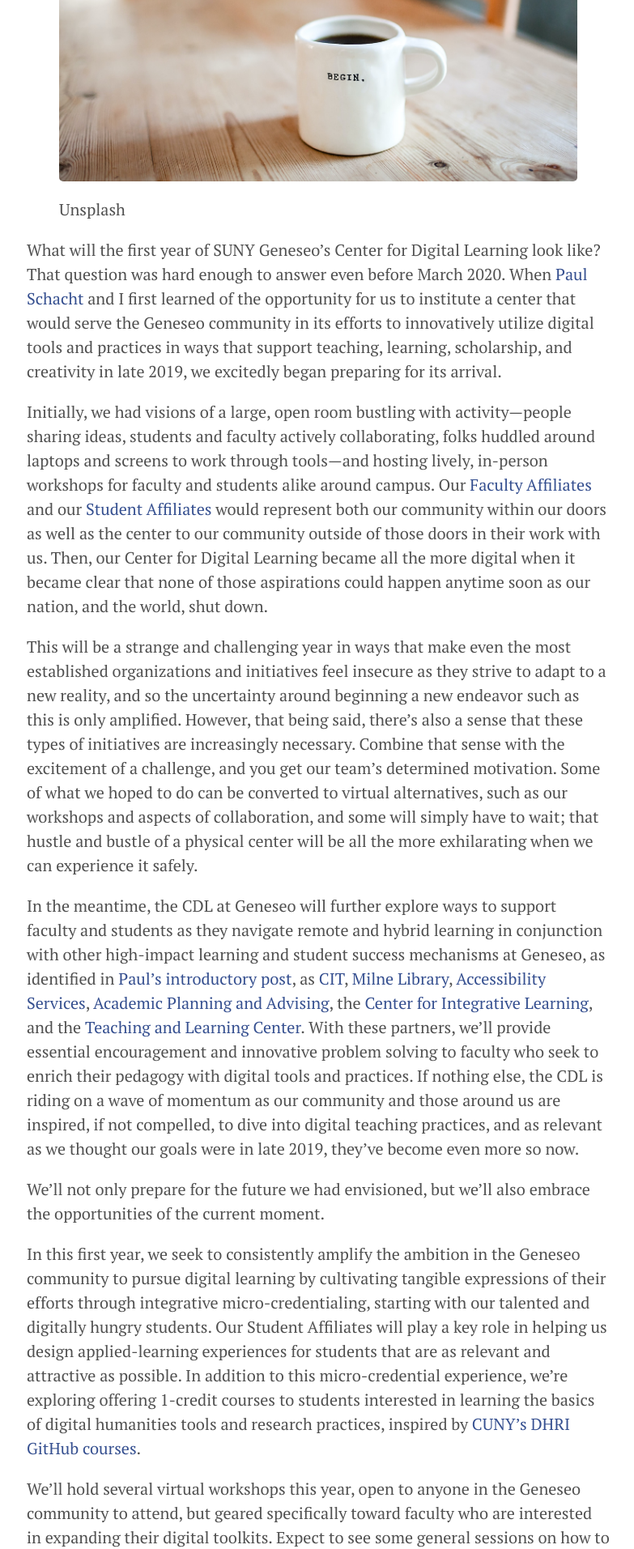
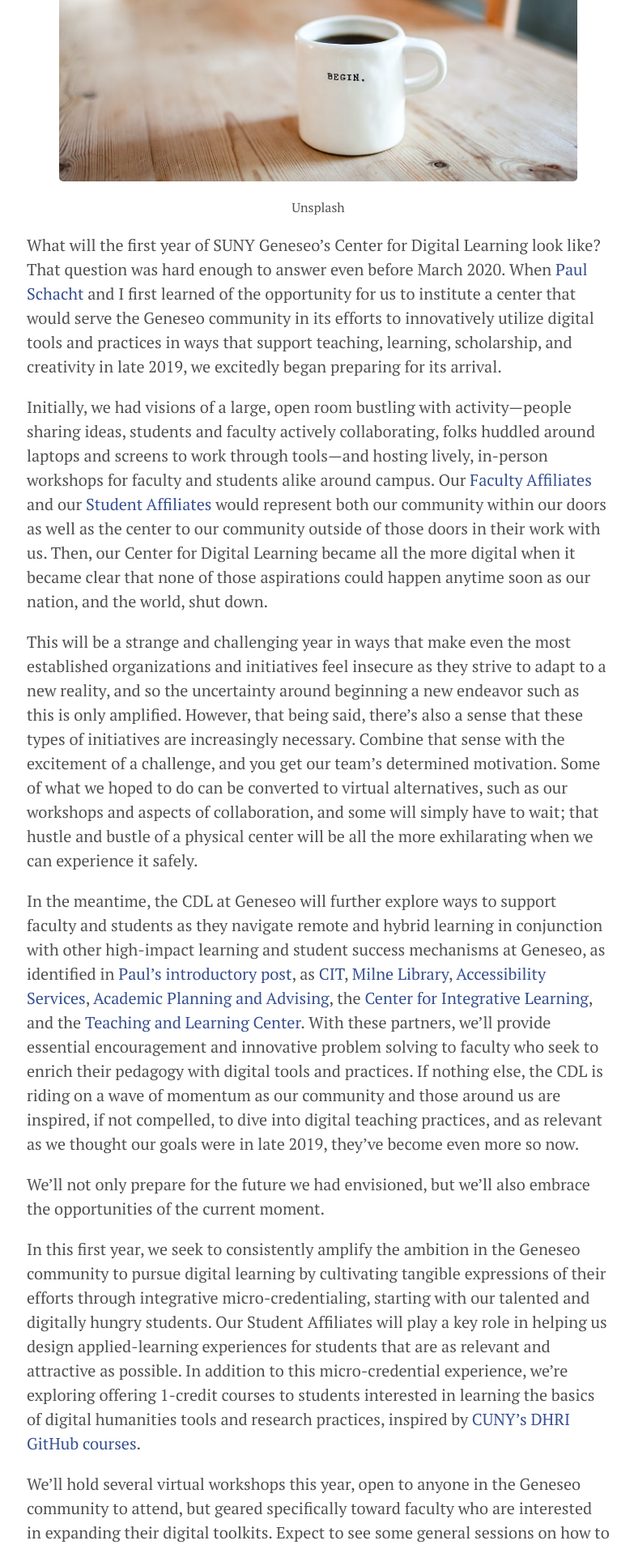
Before and after one commit to cdl-geneseo/cdl-geneseo.github.io, a Jekyll site: the page built from index.html, in a window 1280 px wide. Shown: the part 475-2388 px from the top of the page at 81% size, without its empty margins (247-1030 px from the left). Built offline with Jekyll 4.4.1, drawn with Linux system fonts in a browser that asks for light colours; the list of posts is cut into pages by our own code.

Commit message:
updated caption style

```diff
--- a/public/css/lanyon.css
+++ b/public/css/lanyon.css
@@ -564,3 +564,11 @@ a.pagination-item:hover {
 .layout-reverse.sidebar-overlay #sidebar-checkbox:checked ~ .sidebar {
   box-shadow: -.25rem 0 .5rem rgba(0,0,0,.1);
 }
+
+/* Figure caption style */
+
+figcaption {
+  text-align: center;
+  font-size: .8rem;
+  color: light-grey;
+}
```
